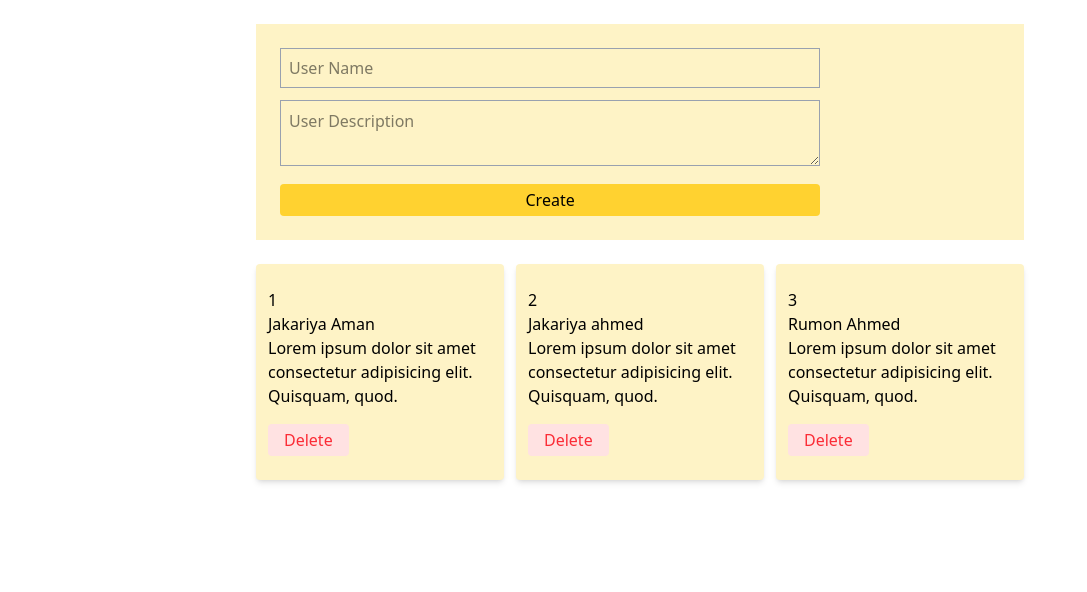
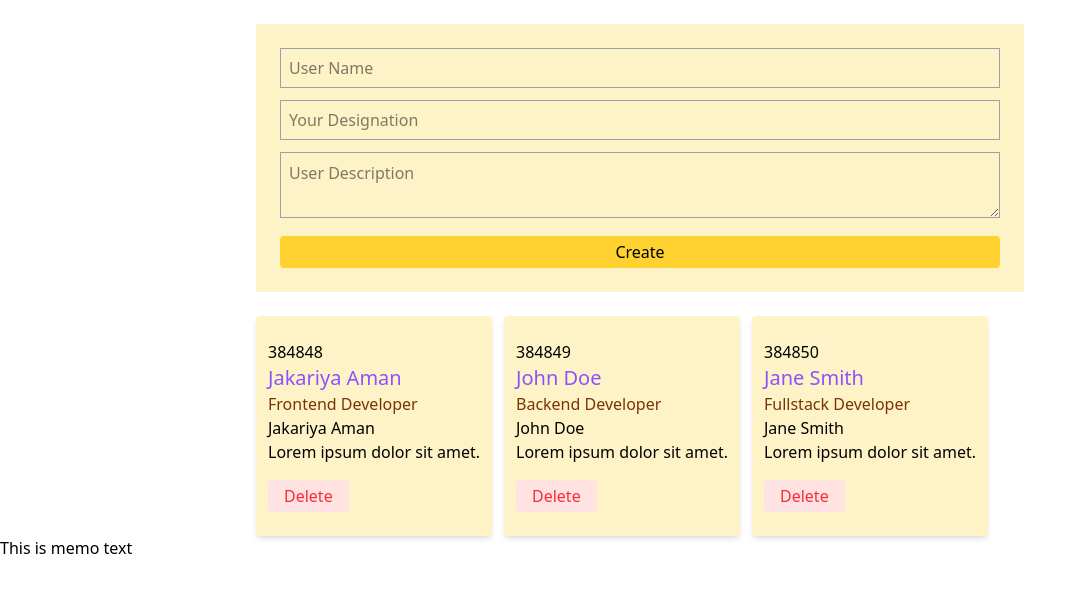
Before and after one commit to jakariya-ahmed/tiny-projects, a React (Vite) app in the folder react-core/: page / in a window 1280 px wide. Shown: the top 592 px of the page, without its empty margins (0-1087 px from the left). Built offline with nearby package versions, Linux system fonts and the light colour scheme.

Commit message:
used of contextapi

```diff
--- a/react-core/src/App.jsx
+++ b/react-core/src/App.jsx
@@ -4,31 +4,29 @@ import viteLogo from '/vite.svg'
 import './App.css'
 import Users from './components/core/Users';
 import CreateUser from './components/core/CreateUser';
+import UsersProvider from './hooks/useUsersContext';
+import MemoComp from './components/core/MemoComp';
+
 
 
 function App() {
 
-  const [users, setUsers] = useState([
-    {id: 1, name: 'Jakariya Aman', desc: 'Lorem ipsum dolor sit amet consectetur adipisicing elit. Quisquam, quod.'},
-    {id: 2, name: 'Jakariya ahmed', desc: 'Lorem ipsum dolor sit amet consectetur adipisicing elit. Quisquam, quod.'},
-    {id: 3, name: 'Rumon Ahmed', desc: 'Lorem ipsum dolor sit amet consectetur adipisicing elit. Quisquam, quod.'}
-  ]);
 
-  // Remove user
-  const deleteUser = (id) => {
-    const filteredUsers = users.filter(user => user.id !== id);
-    setUsers(filteredUsers);
-  }
 
-  const addUser = (newUser) => {
-    setUsers([...users, newUser]);
-  }
 
   return (
-    <div>
-      <CreateUser addUser={addUser} />
-      <Users users={users} deleteUser={deleteUser} />
-    </div>
+
+    <UsersProvider>
+      <div>
+        <CreateUser />
+        <Users />
+        <MemoComp />
+
+      </div>
+    </UsersProvider>
+
+
+
 
 
   )
--- a/react-core/src/components/core/CreateUser.jsx
+++ b/react-core/src/components/core/CreateUser.jsx
@@ -1,46 +1,70 @@
-import { useState } from "react";
+import { useContext, useState } from "react";
+import { UsersContext } from "../../context/UsersContext";
 
 
-export default function CreateUser({ addUser }) {
+export default function CreateUser() {
 
-    const [createUser, setCreateUser] = useState({
-        id: Date.now(),
-        name: '',
-        desc: ''
-    });
+    const {users, setUsers} = useContext(UsersContext);
+
+    const [createUser, setCreateUser] = useState({id: Date.now(), name: '', desi: '', desc: ''});
 
     // Handle input change
-    /*
+    // const handleChange = (e) => {
+    //     // const {name, value} = e.target;
+    //     // setCreateUser({...createUser, [name]: value});
+    // }
+
+    // Handle input change
     const handleChange = (e) => {
-        const { name, value } = e.target;
+        const {name, value} = e.target;
         setCreateUser({...createUser, [name] : value});
     }
 
+    // Dynamic field update
+    /*
+    const updateField = (field) => (e) => {
+        setCreateUser({...createUser, [field] : e.target.value});
+    }
     */
 
+    // Inline field update
+    /*
+    onChange={(e) => setCreateUser({...createUser, name: e.target.value})};
+    */
+
+
     // Handle form submit
-    const handleSubmit = (e) => {
+    const handleUserCreation = (e) => {
         e.preventDefault();
-
-        if(!createUser.name || !createUser.desc) {
-            alert("Field is required!");
+        // Validation
+        if (!createUser.name || !createUser.desc || !createUser.desi) {
+            alert('Field is required!');
             return;
         }
 
-        addUser(createUser);
+        // Add user to the list
+        setUsers([...users, createUser]);
+
         // Reset form
-        setCreateUser({id: Date.now(), name: '', desc: ''});
+        setCreateUser({id: Date.now(), name: '', desi: '', desc: ''});
+
     }
+
 
     return (
         <section className="flex items-center bg-amber-100 max-w-3xl mx-auto p-6 mt-6">
-            <form onSubmit={handleSubmit} className="space-y-3">
-                <input name="name" value={createUser.name}
-                onChange={(e) => setCreateUser({...createUser, name:e.target.value})}
+            <form onSubmit={handleUserCreation}  className="space-y-3">
+                <input name="name"
+                onChange={handleChange}
+                value={createUser.name}
                 type="text" placeholder="User Name" className="border border-gray-400 h-10 w-full p-2"/>
-
-                <textarea name="desc" value={createUser.desc}
-                onChange={(e) => setCreateUser({...createUser, desc:e.target.value})}
+                <input name="desi"
+                onChange={ handleChange}
+                value={createUser.desi}
+                placeholder="Your Designation" className="border border-gray-400 h-10 w-full p-2"/>
+                <textarea name="desc"
+                onChange={handleChange}
+                value={createUser.desc}
                 placeholder="User Description" className="border border-gray-400 w-full p-2">
 
                 </textarea>
--- /dev/null
+++ b/react-core/src/components/core/MemoComp.jsx
@@ -0,0 +1,11 @@
+export default function MemoComp(){
+    return (
+        <div>
+
+
+
+
+            <h1>This is memo text</h1>
+        </div>
+    );
+}
--- a/react-core/src/components/core/User.jsx
+++ /dev/null
@@ -1,20 +0,0 @@
-export default function User({ user, deleteUser }) {
-
-    const {id, name, desc} = user;
-
-    const handleDel = (id) => {
-        deleteUser(id);
-    }
-    return (
-        <div className="">
-            <article className="max-d-md shadow-md px-3 py-6 bg-amber-100 rounded-sm">
-                <p>{user.id}</p>
-                <h2>{user.name}</h2>
-                <p>{user.desc}</p>
-                <button
-                onClick={() => handleDel(id)}
-                className="bg-red-100 px-4 py-1 rounded text-red-500 mt-4" type="button">Delete</button>
-            </article>
-        </div>
-    );
-}
--- a/react-core/src/components/core/Users.jsx
+++ b/react-core/src/components/core/Users.jsx
@@ -1,9 +1,33 @@
-import User from "./User";
+import { useContext } from "react";
+import { UsersContext } from "../../context/UsersContext";
 
-export default function Users({ users , deleteUser}) {
+
+export default function Users() {
+
+    const { users, setUsers}  = useContext(UsersContext); /* using custom hook */
+
+    // Handle delete user
+    const handleDel = (id) => {
+        const filteredUsers = users.filter(user => user.id !== id);
+        setUsers(filteredUsers);
+    }
+
     return (
         <section className="flex max-w-3xl mx-auto gap-x-3 mt-6">
-            {users.map(user => <User key={user.id} user={user} deleteUser={deleteUser} />)}
+            {users.map(user => (
+                <div className="" key={user.id}>
+                    <article className="max-d-md shadow-md px-3 py-6 bg-amber-100 rounded-sm">
+                        <p>{user.id}</p>
+                        <h2 className="text-xl text-violet-500">{user.name}</h2>
+                        <p className="text-amber-900">{user.desi}</p>
+                        <h2>{user.name}</h2>
+                        <p>{user.desc}</p>
+                        <button
+                        onClick={ () => handleDel(user.id)}
+                        className="bg-red-100 px-4 py-1 rounded text-red-500 mt-4" type="button">Delete</button>
+                    </article>
+                </div>
+            ))}
         </section>
     );
 }
--- /dev/null
+++ b/react-core/src/context/UsersContext.js
@@ -0,0 +1,3 @@
+import { createContext } from "react";
+
+export const UsersContext = createContext({});
--- /dev/null
+++ b/react-core/src/hooks/useUsersContext.jsx
@@ -0,0 +1,25 @@
+import React, { useContext, useState, createContext } from "react";
+import { UsersContext } from "../context/UsersContext";
+
+// 1. Create the context
+
+
+// 2. Custom hook to consume context
+// export const useUsers = useContext(UsersContext);
+
+// 3. Provider component
+const UsersProvider = ({ children }) => {
+  const [users, setUsers] = useState([
+    { id: 384848, name: "Jakariya Aman", desi: "Frontend Developer", desc: "Lorem ipsum dolor sit amet." },
+    { id: 384849, name: "John Doe", desi: "Backend Developer", desc: "Lorem ipsum dolor sit amet." },
+    { id: 384850, name: "Jane Smith", desi: "Fullstack Developer", desc: "Lorem ipsum dolor sit amet." }
+  ]);
+
+  return (
+    <UsersContext.Provider value={{ users, setUsers }}>
+      {children}
+    </UsersContext.Provider>
+  );
+};
+
+export default UsersProvider;
```
